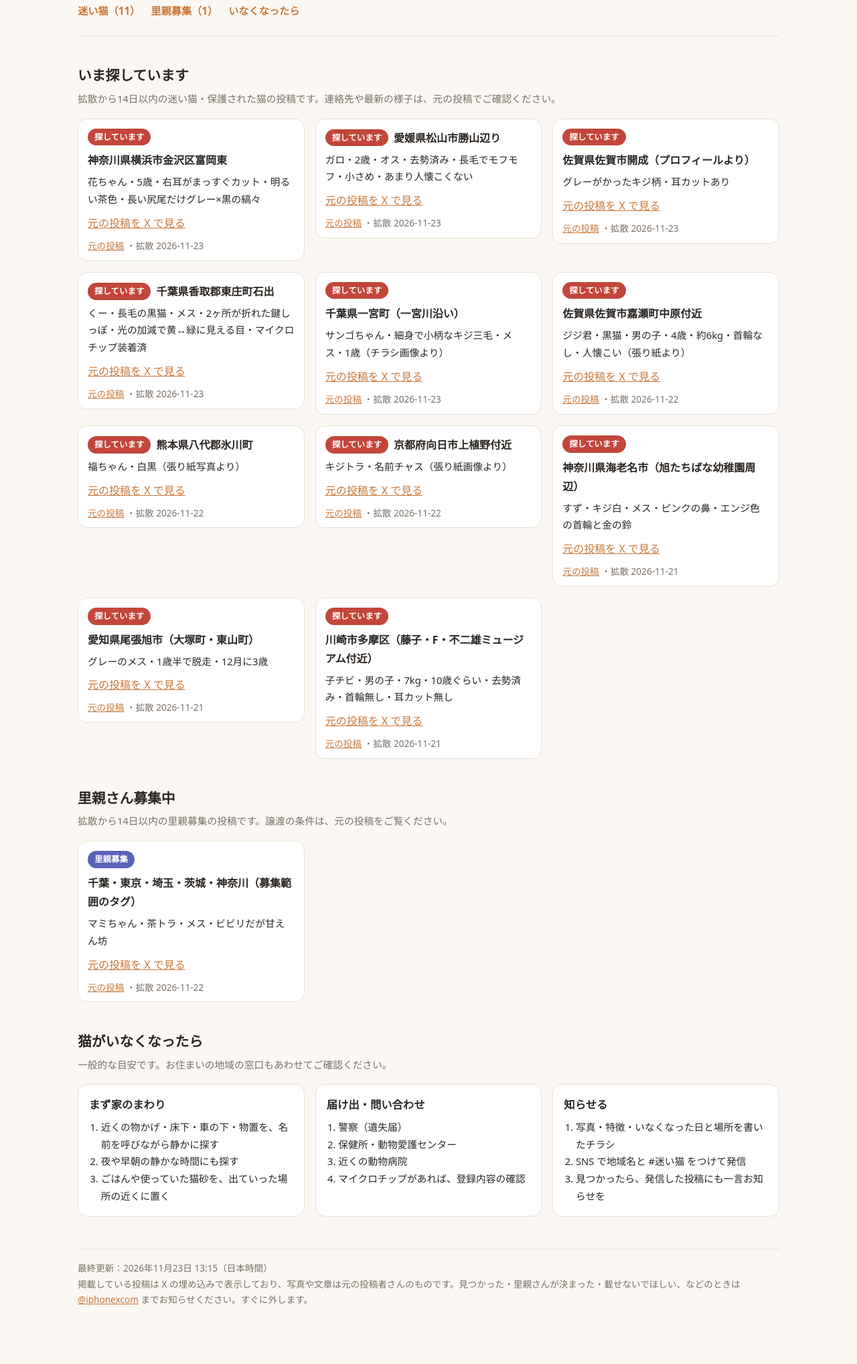
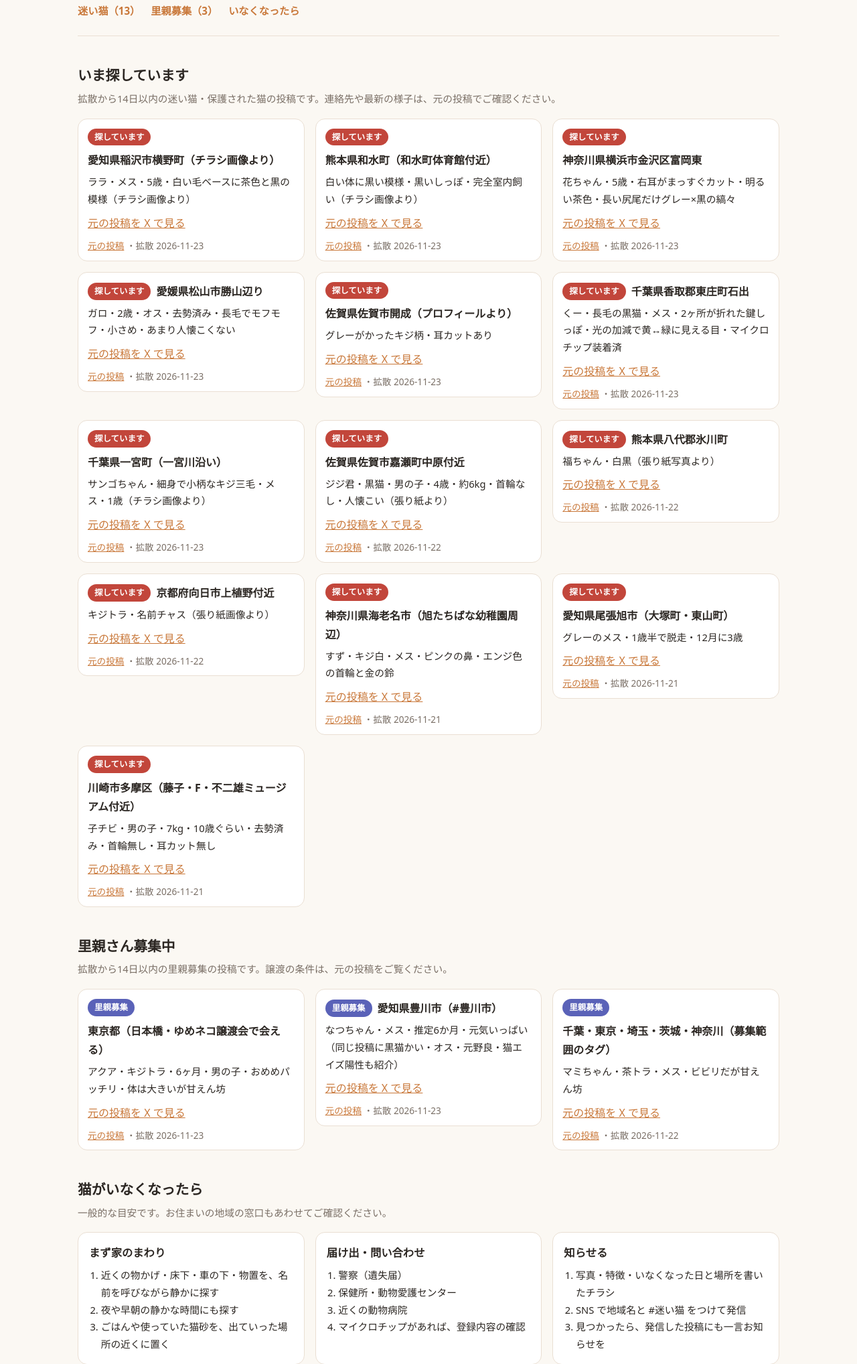
Before and after one commit to 2yzg569rkq-stack/shiro-cat-ouen, a plain HTML site: page docs/index.html in a window 1280 px wide. Shown: the part 204-2240 px from the top of the page at 67% size. Before the commit the page ends 2188 px from the top, so only its background shows below. Drawn offline with Linux system fonts and the light colour scheme.

Commit message:
Update cat support listings

```diff
--- a/docs/index.html
+++ b/docs/index.html
@@ -48,13 +48,37 @@ footer a{color:var(--accent)}
 <header>
   <h1>白さんの<span>迷い猫・保護猫</span>おうえん</h1>
   <p class="lead">元野良猫の白さんは、いまはおうちでのんびり暮らしています。白さんの X（<a href="https://x.com/iphonexcom" style="color:var(--accent)">@iphonexcom</a>）では、おうちを探している猫たちの投稿を毎日拡散しています。見かけた子がいたら、元の投稿の方へご連絡ください。</p>
-  <nav><a href="#lost">迷い猫（11）</a><a href="#adopt">里親募集（1）</a><a href="#guide">いなくなったら</a></nav>
+  <nav><a href="#lost">迷い猫（13）</a><a href="#adopt">里親募集（3）</a><a href="#guide">いなくなったら</a></nav>
 </header>
 
 <section id="lost">
   <h2>いま探しています</h2>
   <p class="sub">拡散から14日以内の迷い猫・保護された猫の投稿です。連絡先や最新の様子は、元の投稿でご確認ください。</p>
   <div class="grid">
+    <article class="card">
+      <div class="meta">
+        <span class="badge b-lost">探しています</span>
+        <span class="area">愛知県稲沢市横野町（チラシ画像より）</span>
+      </div>
+      <p class="feat">ララ・メス・5歳・白い毛ベースに茶色と黒の模様（チラシ画像より）</p>
+      <blockquote class="twitter-tweet" data-dnt="true" data-lang="ja" data-conversation="none">
+        <a href="https://x.com/lakineluco/status/2124490839808475408">元の投稿を X で見る</a>
+      </blockquote>
+      <p class="links"><a href="https://x.com/lakineluco/status/2124490839808475408" target="_blank" rel="noopener">元の投稿</a>
+      ・拡散 2026-11-23</p>
+    </article>
+    <article class="card">
+      <div class="meta">
+        <span class="badge b-lost">探しています</span>
+        <span class="area">熊本県和水町（和水町体育館付近）</span>
+      </div>
+      <p class="feat">白い体に黒い模様・黒いしっぽ・完全室内飼い（チラシ画像より）</p>
+      <blockquote class="twitter-tweet" data-dnt="true" data-lang="ja" data-conversation="none">
+        <a href="https://x.com/Ree_wimps1359/status/2124784756575576169">元の投稿を X で見る</a>
+      </blockquote>
+      <p class="links"><a href="https://x.com/Ree_wimps1359/status/2124784756575576169" target="_blank" rel="noopener">元の投稿</a>
+      ・拡散 2026-11-23</p>
+    </article>
     <article class="card">
       <div class="meta">
         <span class="badge b-lost">探しています</span>
@@ -196,6 +220,30 @@ footer a{color:var(--accent)}
     <article class="card">
       <div class="meta">
         <span class="badge b-adopt">里親募集</span>
+        <span class="area">東京都（日本橋・ゆめネコ譲渡会で会える）</span>
+      </div>
+      <p class="feat">アクア・キジトラ・6ヶ月・男の子・おめめパッチリ・体は大きいが甘えん坊</p>
+      <blockquote class="twitter-tweet" data-dnt="true" data-lang="ja" data-conversation="none">
+        <a href="https://x.com/yumenekokai/status/2124687502590251035">元の投稿を X で見る</a>
+      </blockquote>
+      <p class="links"><a href="https://x.com/yumenekokai/status/2124687502590251035" target="_blank" rel="noopener">元の投稿</a>
+      ・拡散 2026-11-23</p>
+    </article>
+    <article class="card">
+      <div class="meta">
+        <span class="badge b-adopt">里親募集</span>
+        <span class="area">愛知県豊川市（#豊川市）</span>
+      </div>
+      <p class="feat">なつちゃん・メス・推定6か月・元気いっぱい（同じ投稿に黒猫かい・オス・元野良・猫エイズ陽性も紹介）</p>
+      <blockquote class="twitter-tweet" data-dnt="true" data-lang="ja" data-conversation="none">
+        <a href="https://x.com/yawatacats/status/2124749162415849852">元の投稿を X で見る</a>
+      </blockquote>
+      <p class="links"><a href="https://x.com/yawatacats/status/2124749162415849852" target="_blank" rel="noopener">元の投稿</a>
+      ・拡散 2026-11-23</p>
+    </article>
+    <article class="card">
+      <div class="meta">
+        <span class="badge b-adopt">里親募集</span>
         <span class="area">千葉・東京・埼玉・茨城・神奈川（募集範囲のタグ）</span>
       </div>
       <p class="feat">マミちゃん・茶トラ・メス・ビビリだが甘えん坊</p>
@@ -220,7 +268,7 @@ footer a{color:var(--accent)}
 </section>
 
 <footer>
-  最終更新：2026年11月23日 13:15（日本時間）<br>
+  最終更新：2026年11月23日 19:15（日本時間）<br>
   掲載している投稿は X の埋め込みで表示しており、写真や文章は元の投稿者さんのものです。見つかった・里親さんが決まった・載せないでほしい、などのときは <a href="https://x.com/iphonexcom">@iphonexcom</a> までお知らせください。すぐに外します。
 </footer>
 </div>
```
